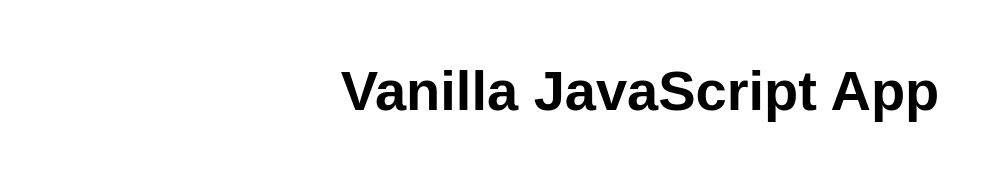
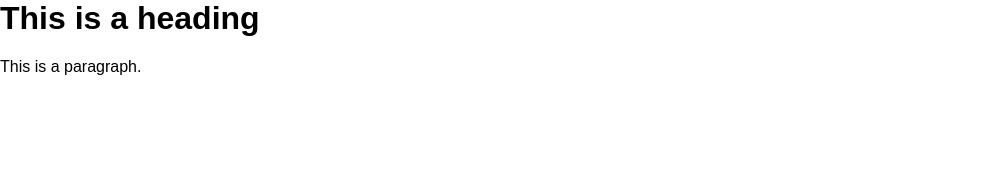
Before and after one commit to Shikumgs/shishirkumar, a website: page src/index.html in a window 1280 px wide. Shown: the whole page, without its empty margins (0-1000 px from the left). Drawn offline with Linux system fonts and the light colour scheme.

Commit message:
Update index.html
the html

```diff
--- a/src/index.html
+++ b/src/index.html
@@ -1,17 +1,9 @@
-<!DOCTYPE html>
-<html lang="en">
-
+<html>
 <head>
-  <meta charset="UTF-8">
-  <meta name="viewport" content="width=device-width, initial-scale=1.0">
   <link rel="stylesheet" href="styles.css">
-  <title>Vanilla JavaScript App</title>
 </head>
-
 <body>
-  <main>
-    <h1>Vanilla JavaScript App</h1>
-  </main>
+<h1>This is a heading</h1>
+<p>This is a paragraph.</p>
 </body>
-
 </html>
```
